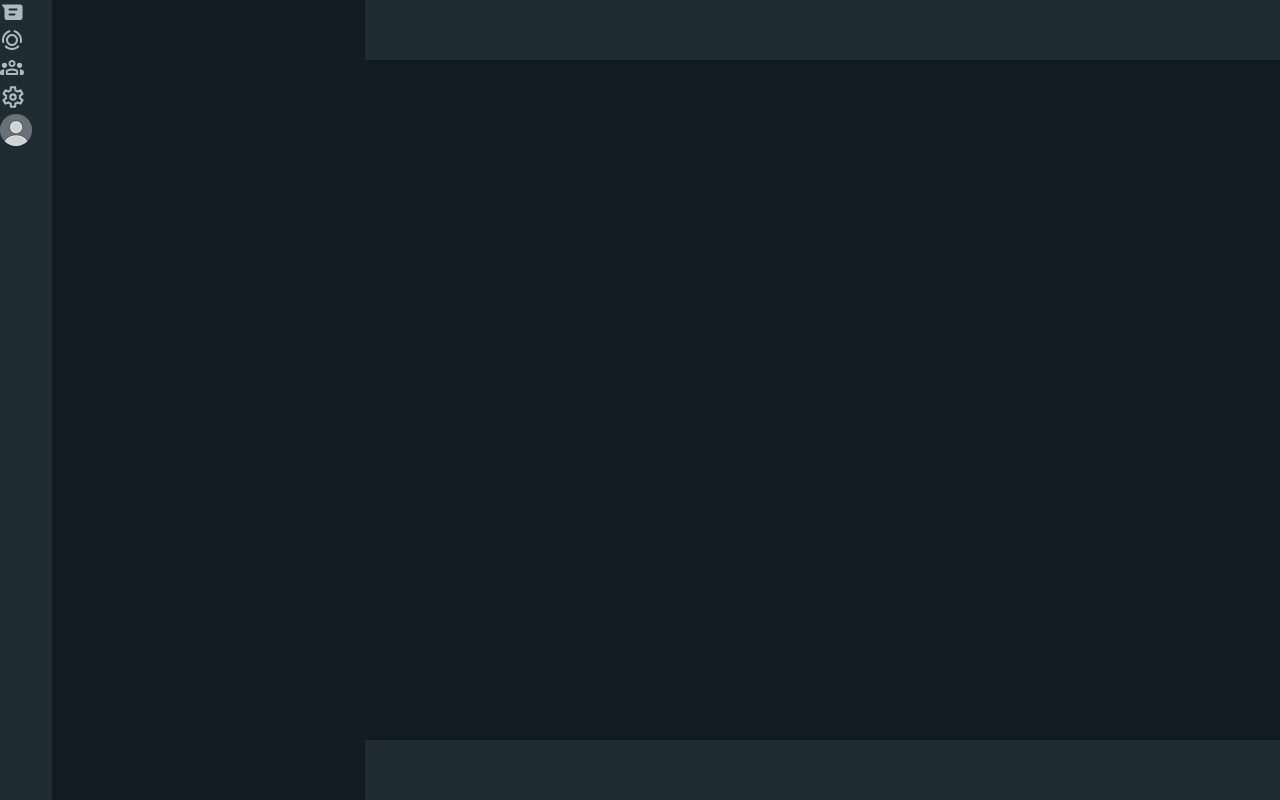
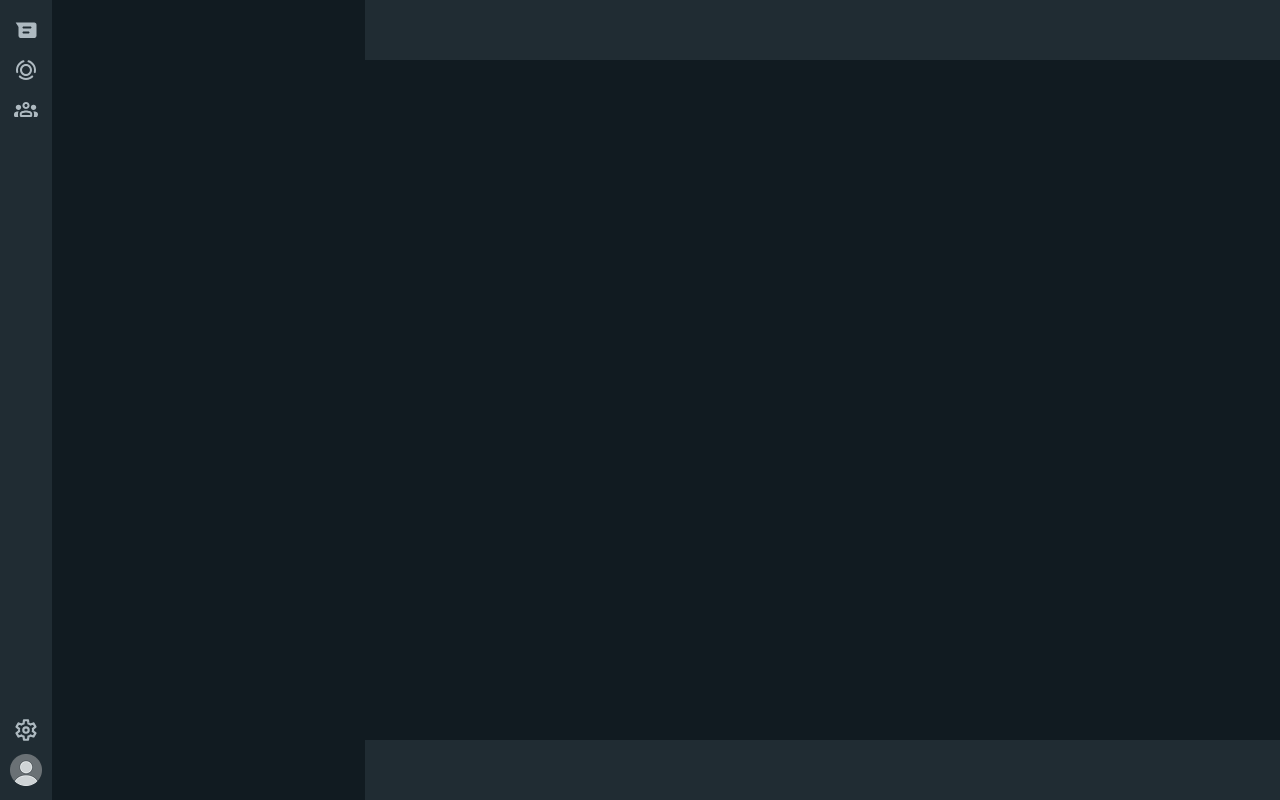
Before and after one commit to EdvanOAlves/17-API_WhatsappWeb_UI_Study, a plain HTML site: page index.html in a window 1280 px wide. Drawn offline with Linux system fonts and the light colour scheme.

Commit message:
style: adjust navbar style

```diff
--- a/style.css
+++ b/style.css
@@ -7,6 +7,7 @@
 :root{
     --uicol-light : #202C33;
     --uicol-dark: #111B21;
+    --uicol-hover: #ffffff19;
 }
 
 
@@ -27,6 +28,30 @@ nav{
     width: 60px;
     height: 100%;
     background-color: var(--uicol-light);
+
+    display: flex;
+    flex-direction: column;
+
+    padding-block: 10px;
+    align-items: center;
+    place-content: space-between;
+}
+
+ul{
+    gap: ;
+}
+
+li{
+    display: flex;
+    align-items: center;
+    place-content: center;
+
+    width: 40px;
+    height: 40px;
+    border-radius: 100%;
+}
+li:hover{
+    background-color: var(--uicol-hover);
 }
 
 .contact-list{
```
